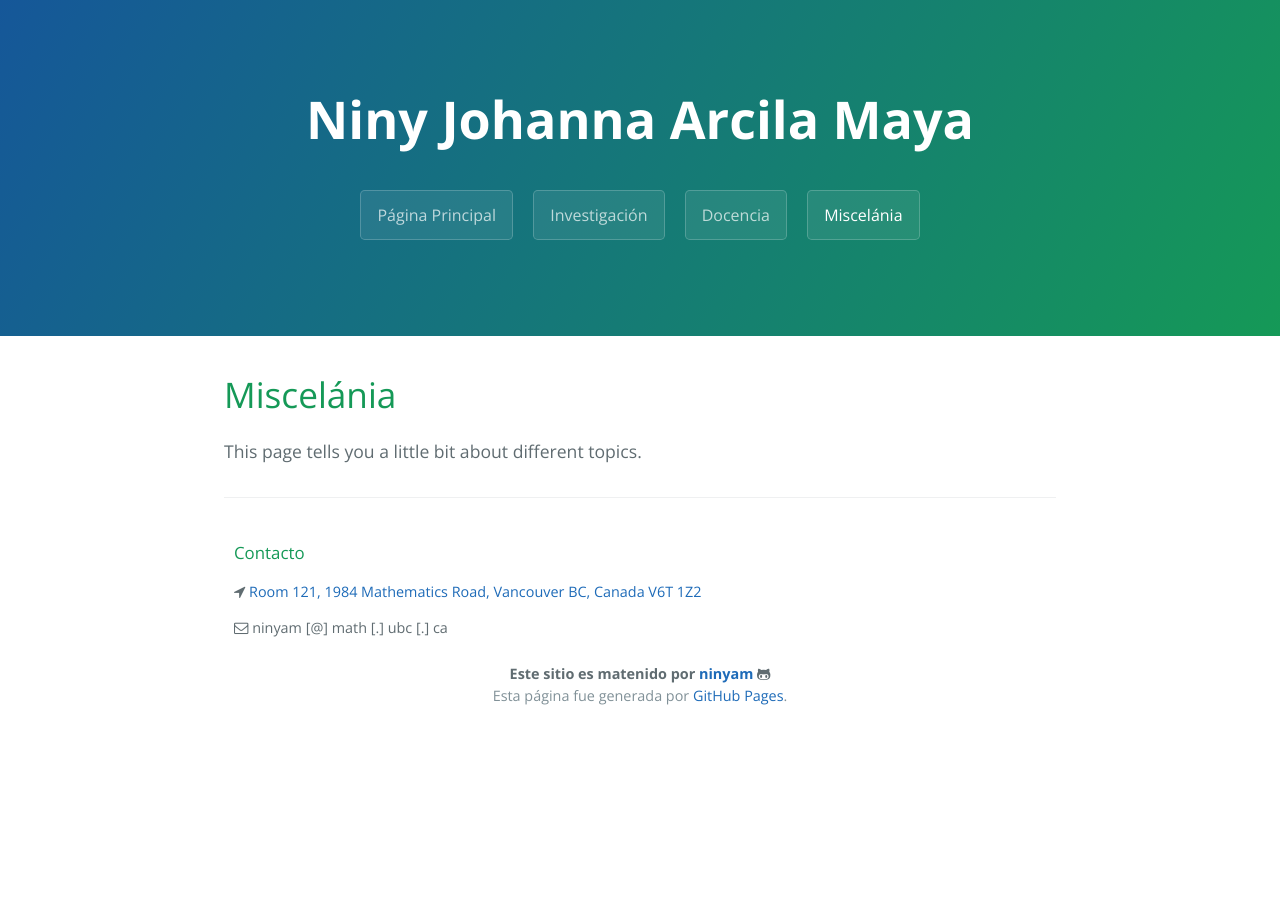
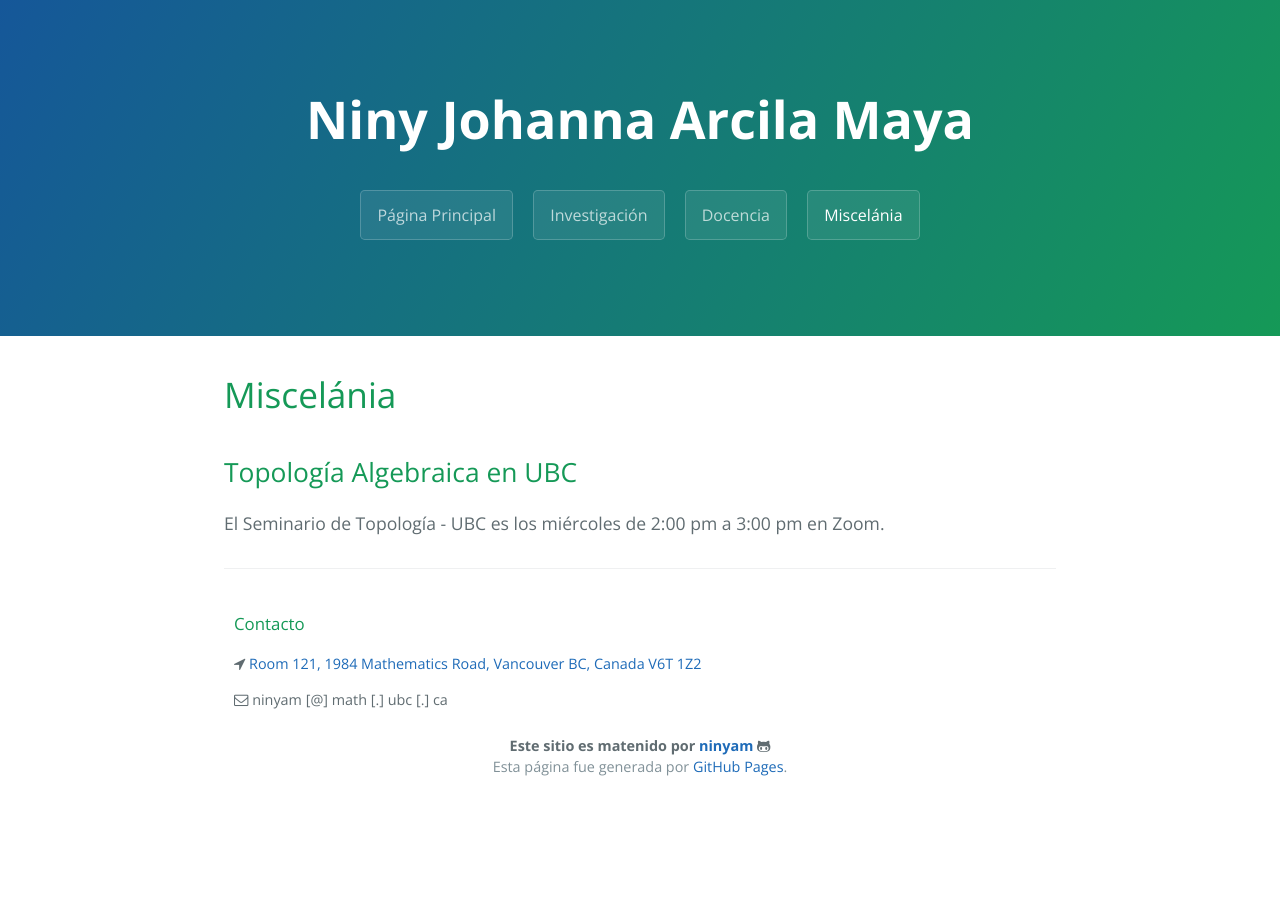
Before and after one commit to ninyam/paginapersonal, a Jekyll site: the page built from miscelania.md, in a window 1280 px wide. Built offline with Jekyll 4.4.1, drawn with Linux system fonts in a browser that asks for light colours.

Commit message:
Update miscelania.md

```diff
--- a/miscelania.md
+++ b/miscelania.md
@@ -6,4 +6,5 @@ permalink: /miscelania/
 
 # Miscelánia
 
-This page tells you a little bit about different topics.
+## Topología Algebraica en UBC
+El Seminario de Topología - UBC es los miércoles de 2:00 pm a 3:00 pm en Zoom.
```
